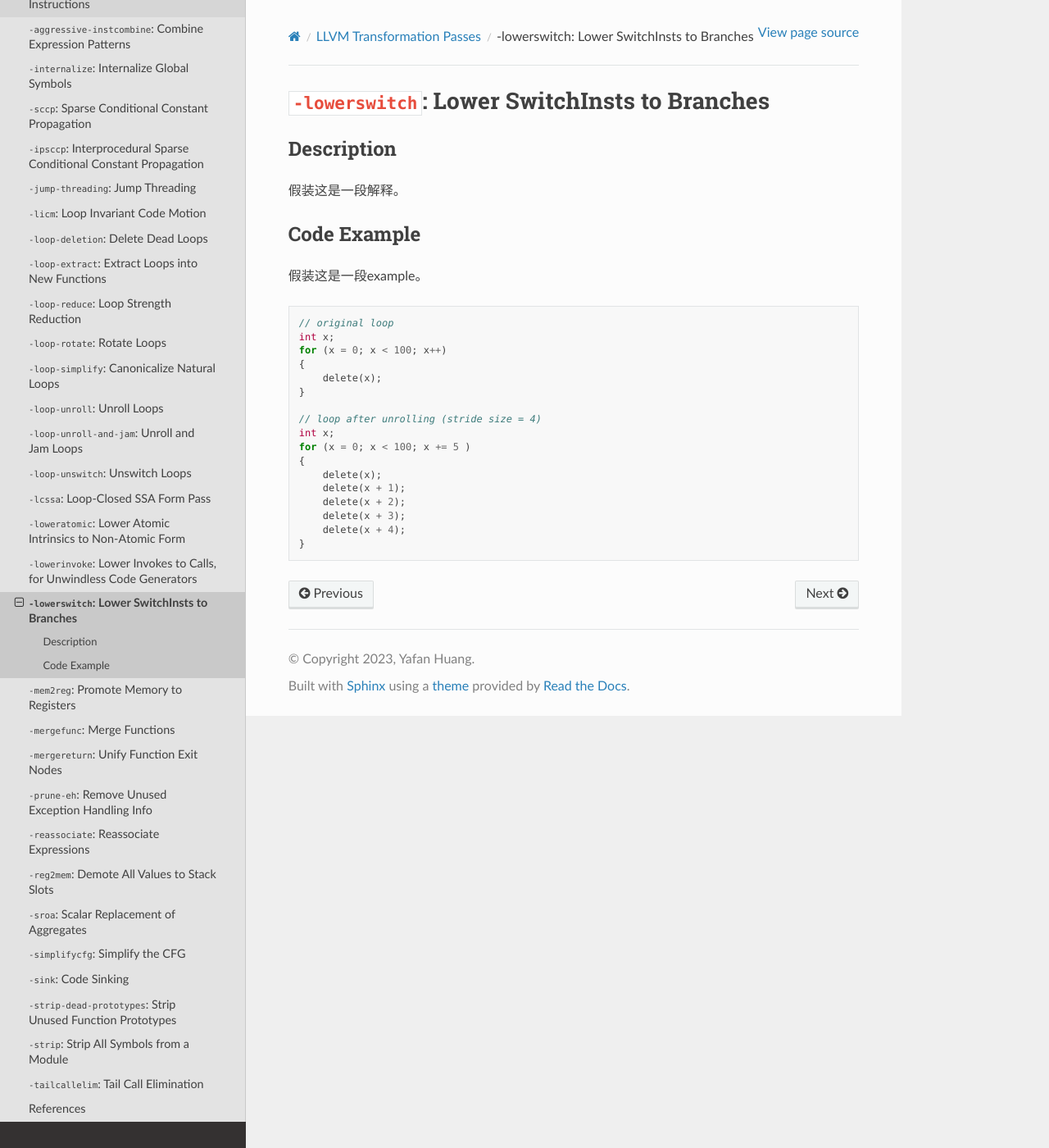
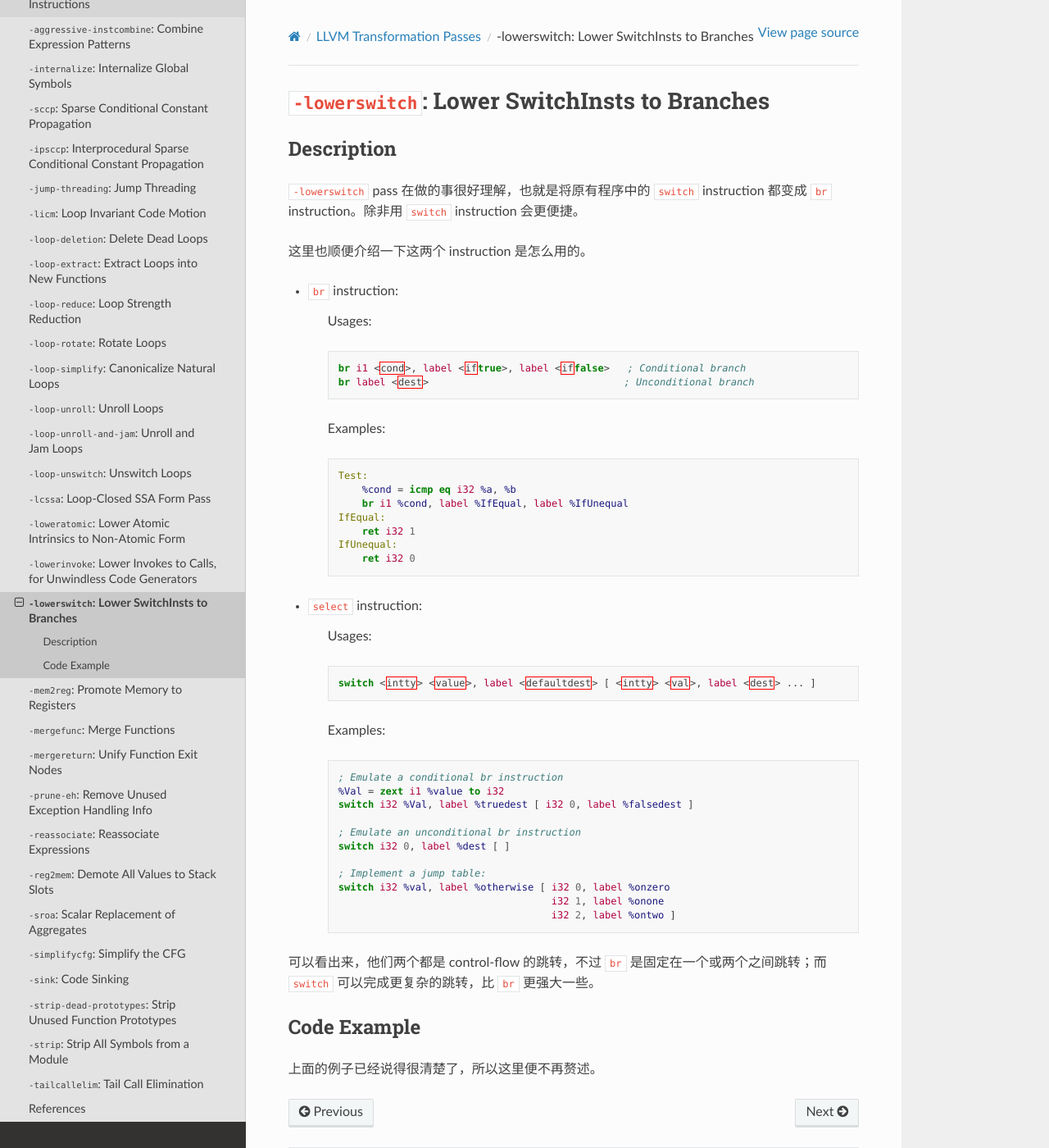
Before and after one commit to hyfshishen/understanding-llvm-transformation-passes, a Sphinx documentation site: the page built from docs/source/LLVM-transformation-passes/36-lower-switchinsts-to-branches.rst, in a window 1280 px wide and 1400 px high. Shown: the whole window at 82% size. Built offline with Sphinx 7.4.7 and the Read the Docs theme 2.0.0, drawn with Linux system fonts in a browser that asks for light colours.

Commit message:
updating passes

```diff
--- a/docs/source/LLVM-transformation-passes/36-lower-switchinsts-to-branches.rst
+++ b/docs/source/LLVM-transformation-passes/36-lower-switchinsts-to-branches.rst
@@ -3,29 +3,59 @@
 
 Description
 --------
-假装这是一段解释。
+
+``-lowerswitch`` pass 在做的事很好理解，也就是将原有程序中的 ``switch`` instruction 都变成 ``br`` instruction。除非用 ``switch`` instruction 会更便捷。
+
+这里也顺便介绍一下这两个 instruction 是怎么用的。
+
+- ``br`` instruction:
+
+    Usages:
+
+    .. code-block:: llvm
+
+        br i1 <cond>, label <iftrue>, label <iffalse>   ; Conditional branch
+        br label <dest>                                 ; Unconditional branch
+
+    Examples:
+
+    .. code-block:: llvm
+
+        Test:
+            %cond = icmp eq i32 %a, %b
+            br i1 %cond, label %IfEqual, label %IfUnequal
+        IfEqual:
+            ret i32 1
+        IfUnequal:
+            ret i32 0
+
+- ``select`` instruction:
+
+    Usages:
+
+    .. code-block:: llvm
+
+        switch <intty> <value>, label <defaultdest> [ <intty> <val>, label <dest> ... ]
+
+    Examples:
+
+    .. code-block:: llvm
+
+        ; Emulate a conditional br instruction
+        %Val = zext i1 %value to i32
+        switch i32 %Val, label %truedest [ i32 0, label %falsedest ]
+
+        ; Emulate an unconditional br instruction
+        switch i32 0, label %dest [ ]
+
+        ; Implement a jump table:
+        switch i32 %val, label %otherwise [ i32 0, label %onzero
+                                            i32 1, label %onone
+                                            i32 2, label %ontwo ]
+
+可以看出来，他们两个都是 control-flow 的跳转，不过 ``br`` 是固定在一个或两个之间跳转；而 ``switch`` 可以完成更复杂的跳转，比 ``br`` 更强大一些。
 
 Code Example
 --------
 
-假装这是一段example。
-
-.. code-block:: C
-
-    // original loop
-    int x;
-    for (x = 0; x < 100; x++)
-    {
-        delete(x);
-    }
-
-    // loop after unrolling (stride size = 4)
-    int x;
-    for (x = 0; x < 100; x += 5 )
-    {
-        delete(x);
-        delete(x + 1);
-        delete(x + 2);
-        delete(x + 3);
-        delete(x + 4);
-    }
+上面的例子已经说得很清楚了，所以这里便不再赘述。
```
